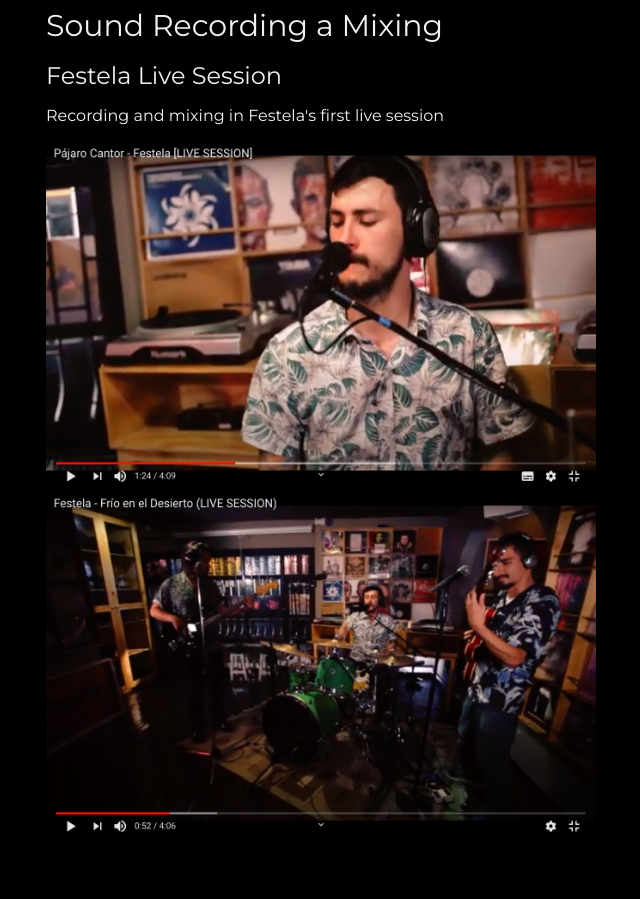
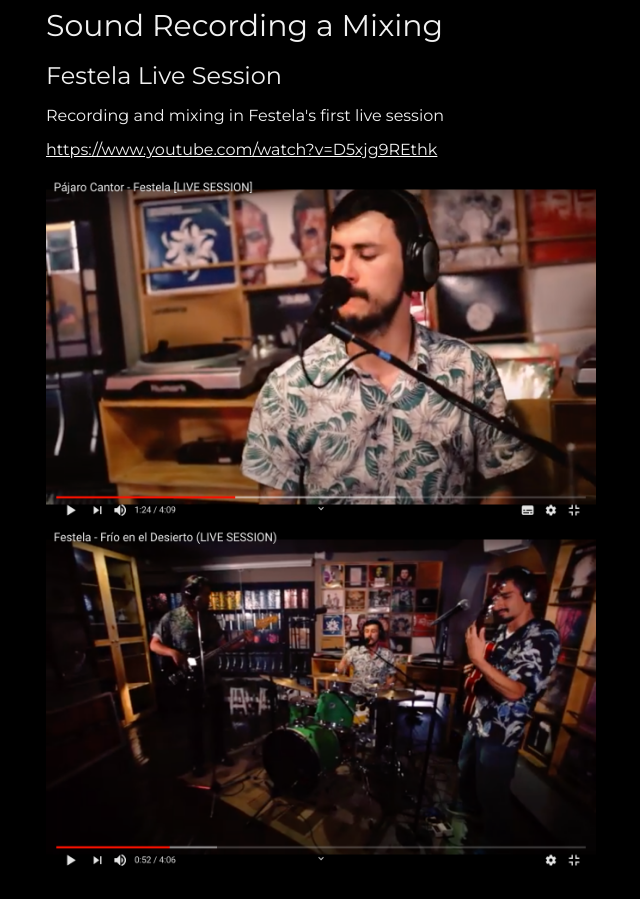
Before and after one commit to agpv95/Portafolio, a plain HTML site: page index.html in a window 1280 px wide. Shown: the part 2262-3161 px from the top of the page, without its empty margins (104-744 px from the left). Drawn offline with nearby package versions, Linux system fonts and the light colour scheme.

Commit message:
Update index.html

```diff
--- a/index.html
+++ b/index.html
@@ -110,6 +110,7 @@ body, h1,h2,h3,h4,h5,h6 {font-family: "Montserrat", sans-serif}
           <h6 class="w3-text-light-grey">Recording and mixing in Festela's first live session</h6>
 
           <a href="#" target="_blank" href="https://www.youtube.com/watch?v=D5xjg9REthk">
+           <h6 class="w3-text-light-grey">https://www.youtube.com/watch?v=D5xjg9REthk</h6>
   <img src="Images/Pajaro.png" alt="Pájaro_Cantor" style="width:550px;height:350px;">
 </a>
           <a href="#" target="_blank"  href="https://www.youtube.com/watch?v=DnakeyGXEWY">
```
